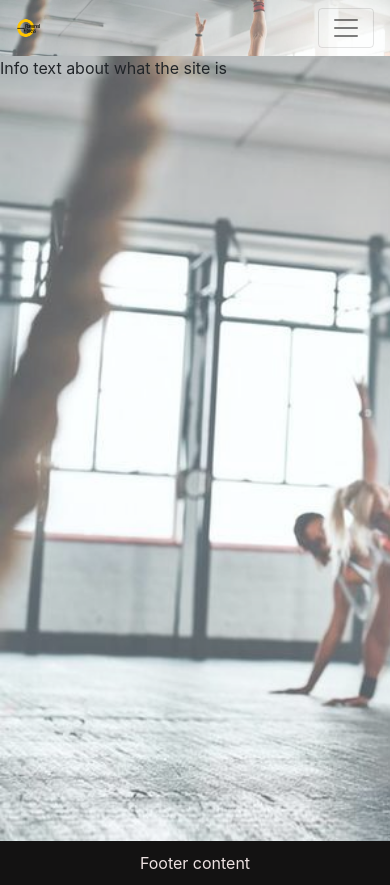
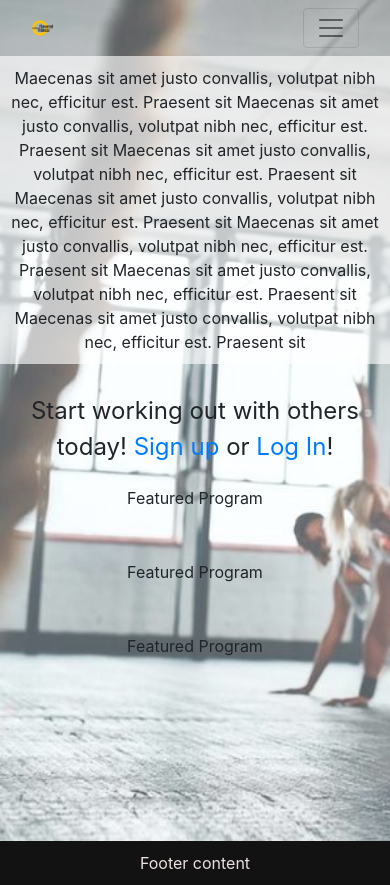
Before and after one commit to gerwini/Flavored-Fitness, a Django app: page / in a window 390 px wide. Run offline with Django 3.2, Linux system fonts and the light colour scheme; some libraries are stand-ins or nearby versions.

Commit message:
Finished base home template, added user verification for different navbars depending on logged in or not

```diff
--- a/home/templates/home/index.html
+++ b/home/templates/home/index.html
@@ -3,36 +3,31 @@
     {% load static %}
 
     {% block page_header %}
-        <nav class="navbar navbar-expand-lg navbar-light bg-light main-background">
-            <div class="container-fluid center-align">
-                <img class="logo" src="/media/logo.png" alt="Flavored Fitness logo">
-                <button class="navbar-toggler" type="button" data-bs-toggle="collapse" data-bs-target="#navbarSupportedContent" aria-controls="navbarSupportedContent" aria-expanded="false" aria-label="Toggle navigation">
-                    <span class="navbar-toggler-icon"></span>
-                </button>
-                <div class="collapse navbar-collapse justify-content-center" id="navbarSupportedContent">
-                    <ul class="navbar-nav me-auto mb-2 mb-lg-0">
-                        <li class="nav-item">
-                            <a class="nav-link" href="#">Home</a>
-                        </li>
-                        <li class="nav-item">
-                            <a class="nav-link" href="#">Login</a>
-                        </li>
-                        <li class="nav-item">
-                            <a class="nav-link" href="#">About</a>
-                        </li>
-                        <li class="nav-item">
-                            <a class="nav-link" href="#">Store</a>
-                        </li>
-                    </ul>
-                </div>
-            </div>
-        </nav>
     {% endblock %}
 
     {% block content %}
         <div class="page-container content">
             <div class="content-wrap">
-                Info text about what the site is
+                <div class="row">
+                    <div class="col-lg-4 col-md-6 col-sm-12 info-text">
+                        Maecenas sit amet justo convallis, volutpat nibh nec, efficitur est. Praesent sit
+                        Maecenas sit amet justo convallis, volutpat nibh nec, efficitur est. Praesent sit
+                        Maecenas sit amet justo convallis, volutpat nibh nec, efficitur est. Praesent sit
+                        Maecenas sit amet justo convallis, volutpat nibh nec, efficitur est. Praesent sit
+                        Maecenas sit amet justo convallis, volutpat nibh nec, efficitur est. Praesent sit
+                        Maecenas sit amet justo convallis, volutpat nibh nec, efficitur est. Praesent sit
+                        Maecenas sit amet justo convallis, volutpat nibh nec, efficitur est. Praesent sit
+                    </div>
+
+                    <div class="col-lg-8 col-md-6 col-sm-12 signup-login">
+                        Start working out with others today! <a href="{% url 'account_signup' %}">Sign up</a> or <a href="{% url 'account_login' %}">Log In</a>!
+                    </div>
+                </div>
+                <div class="row">
+                    <div class="col-lg-4 col-sm-12 featured-program">Featured Program</div>
+                    <div class="col-lg-4 col-sm-12 featured-program">Featured Program</div>
+                    <div class="col-lg-4 col-sm-12 featured-program">Featured Program</div>
+                </div>
             </div>
         </div>
     {% endblock %}
--- a/static/css/base.css
+++ b/static/css/base.css
@@ -17,6 +17,30 @@
 
 .navbar {
     font-size: 35px;
+}
+
+.nav-back {
+    background-color: transparent;
+}
+
+/*-------------------------------------------------------------   Not logged in home page      */
+
+.info-text {
+    text-align: center;
+    background-color:rgba(255, 255, 255, 0.633);
+    padding-top: 10px;
+    padding-bottom: 10px;
+}
+
+.signup-login {
+    text-align: center;
+    font-size: 150%;
+    transform: translateY(40%);
+}
+
+.featured-program {
+    text-align: center;
+    padding-top: 50px;
 }
 
 /*-------------------------------------------------------------   Body and Content       */
--- a/templates/base.html
+++ b/templates/base.html
@@ -34,7 +34,53 @@
     <title>Flavored Fitness {% block extra_title %}{% endblock %}</title>
   </head>
   <body>
-    <header class="container-fluid fixed-top"></header>
+    <header class="container-fluid">
+        <nav class="navbar navbar-expand-lg navbar-light nav-back">
+            <div class="container-fluid center-align">
+                <img class="logo" src="/media/logo.png" alt="Flavored Fitness logo">
+                <button class="navbar-toggler" type="button" data-bs-toggle="collapse" data-bs-target="#navbarSupportedContent" aria-controls="navbarSupportedContent" aria-expanded="false" aria-label="Toggle navigation">
+                    <span class="navbar-toggler-icon"></span>
+                </button>
+                <div class="collapse navbar-collapse justify-content-center" id="navbarSupportedContent">
+                    <ul class="navbar-nav me-auto mb-2 mb-lg-0">
+                        {% if request.user.is_authenticated %}
+                            <li class="nav-item">
+                                <a class="nav-link" href="{% url 'home' %}">Home</a>
+                            </li>
+                            <li class="nav-item">
+                                <a class="nav-link" href="{% url 'account_logout' %}">Logout</a>
+                            </li>
+                            <li class="nav-item">
+                                <a class="nav-link" href="#">Forum</a>
+                            </li>
+                            <li class="nav-item">
+                                <a class="nav-link" href="#">Recipes</a>
+                            </li>
+                            <li class="nav-item">
+                                <a class="nav-link" href="#">Programs</a>
+                            </li>
+                            <li class="nav-item">
+                                <a class="nav-link" href="#">Store</a>
+                            </li>
+                        {% else %}
+                            <li class="nav-item">
+                                <a class="nav-link" href="{% url 'home' %}">Home</a>
+                            </li>
+                            <li class="nav-item">
+                                <a class="nav-link" href="{% url 'account_login' %}">Login</a>
+                            </li>
+                            <li class="nav-item">
+                                <a class="nav-link" href="#">About</a>
+                            </li>
+                            <li class="nav-item">
+                                <a class="nav-link" href="#">Store</a>
+                            </li>
+                        {% endif %}
+                    </ul>
+                </div>
+            </div>
+        </nav>
+    </header>
 
     {% if messages %}
         <div class="message-container"></div>
```
